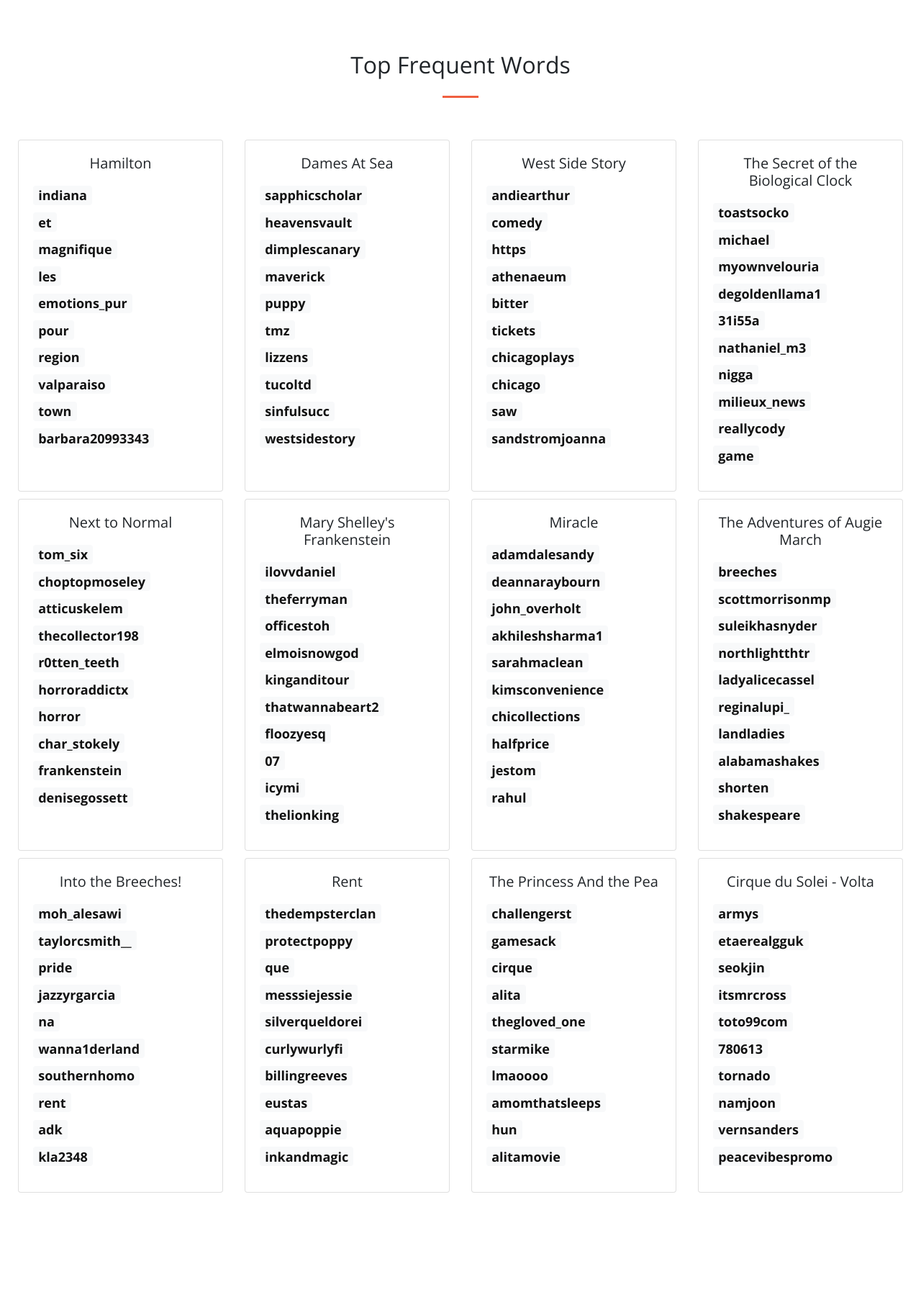
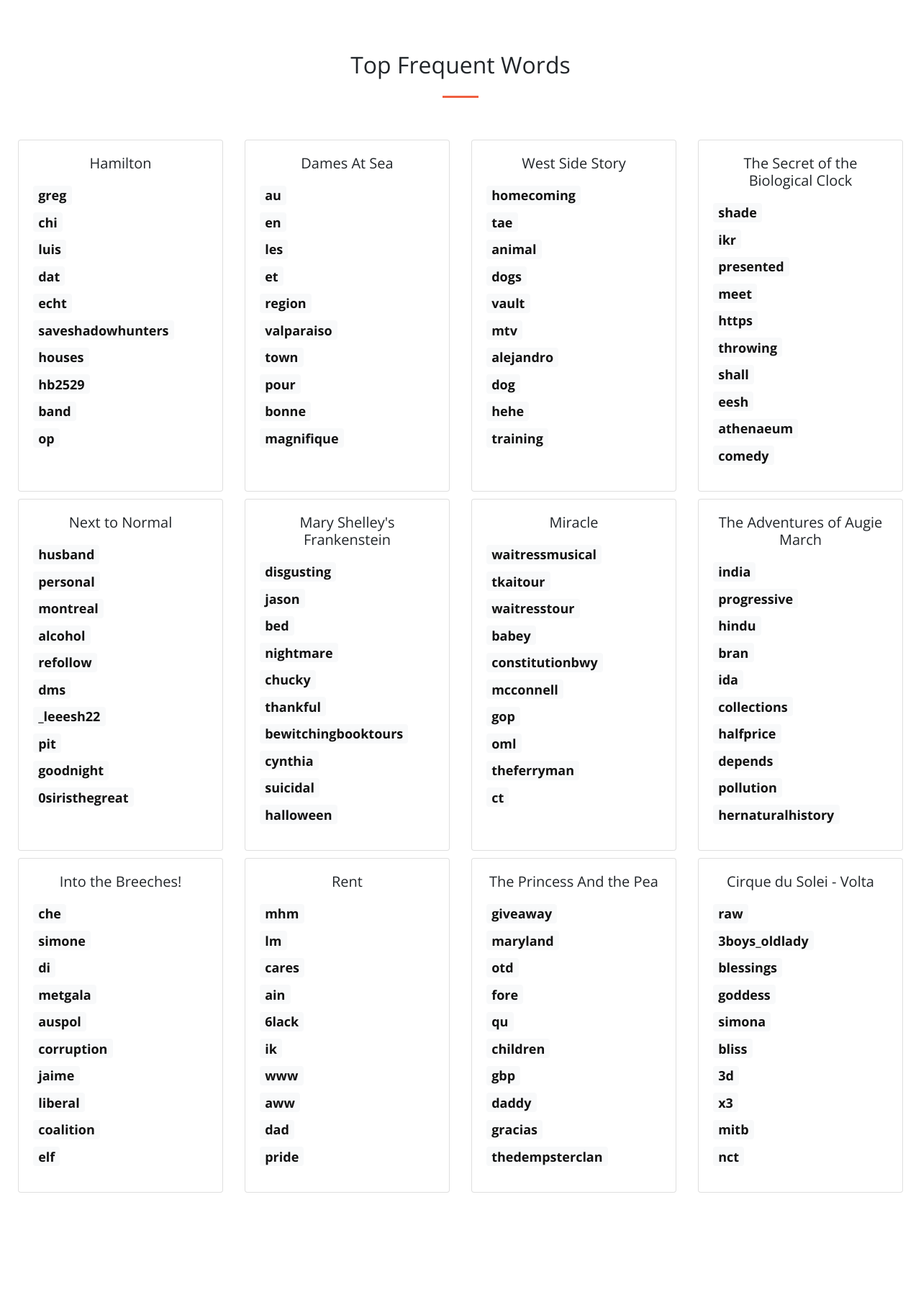
Before and after one commit to suojy/338, a Flask app: page /top in a window 1280 px wide. Shown: the part 57-1852 px from the top of the page at 72% size. Run offline with Flask 2, Linux system fonts and the light colour scheme; parts of the project's set-up code (start-up, migrations or seed data) failed here and were passed over; some libraries are stand-ins or nearby versions.

Commit message:
third version

```diff
--- a/flask-backend/app/routes.py
+++ b/flask-backend/app/routes.py
@@ -111,19 +111,231 @@ def get_data_for_user(handle='', sample=False):
 
 def get_topwords():
     data={
-        "Hamilton":["indiana","et", "magnifique", "les", "emotions_pur", "pour", "region", "valparaiso", "town", "barbara20993343", 'sur', 'du', 'presents', 'announced', 'la', 'announces', 'le', 'sailing', 'moumoune_1'],
-        "Dames At Sea":['sapphicscholar', 'heavensvault', 'dimplescanary', 'maverick', 'puppy', 'tmz', 'lizzens', 'tucoltd', 'sinfulsucc', 'westsidestory', 'meitoshirogane', 'copenkamizono', 'p_zippers', 'mtv', 'beyonc', 'americanidol', 'michaeljwoodard', 'worddancer21', 'ccicanine', 'rxtheatre'],
-        "West Side Story":['andiearthur', 'comedy', 'https', 'athenaeum', 'bitter', 'tickets', 'chicagoplays', 'chicago', 'saw', 'sandstromjoanna', 'greenhouse2257', 'theatre', 'athenaeumtheatr', 'courtneymilan', 'bww_chicago', 'alicelfc4'],
-        "The Secret of the Biological Clock":['toastsocko', 'michael', 'myownvelouria', 'degoldenllama1', '31i55a', 'nathaniel_m3', 'nigga', 'milieux_news', 'reallycody', 'game', 'tag_news', 'shebbi__', 'macatk_', 'rod31115', 'games', 'lowthaa', 'isidrosandoval8', 'qgcon', 'michaelevansb05', 'wooemmawatson'],
-        "Next to Normal":['tom_six', 'choptopmoseley', 'atticuskelem', 'thecollector198', 'r0tten_teeth', 'horroraddictx', 'horror', 'char_stokely', 'frankenstein', 'denisegossett', 'stardustlola', 'emofrenchfries', 'book', '_rebeccaparham', 'girlsncorpses', 'myfriendsonfire', 'stokercon', 'thomassanders', 'hamillhimself'],
-        "Mary Shelley's Frankenstein":['ilovvdaniel', 'theferryman', 'officestoh', 'elmoisnowgod', 'kinganditour', 'thatwannabeart2', 'floozyesq', '07', 'icymi', 'thelionking', 'picksinsix', 'gregpmiller', 'trump', 'futiledevicez', 'alum', 'srstoh', 'jillwinebanks'],
-        "Miracle":['adamdalesandy', 'deannaraybourn', 'john_overholt', 'akhileshsharma1', 'sarahmaclean', 'kimsconvenience', 'chicollections', 'halfprice', 'jestom', 'rahul', 'avonbooks', 'uchicagolibrary', 'ogsaffron', 'mrdavehill', 'uchicago', 'the_book_queen', 'marked'],
-        "The Adventures of Augie March":['breeches', 'scottmorrisonmp', 'suleikhasnyder', 'northlightthtr', 'ladyalicecassel', 'reginalupi_', 'landladies', 'alabamashakes', 'shorten', 'shakespeare', 'michaelwestbiz', 'capncrenn', 'mikecarlton01', 'billshortenmp', '3dclouds', 'ofknightiy', 'ofqueenlyrule', 'alistessaf'],
-        "Into the Breeches!":['moh_alesawi', 'taylorcsmith__', 'pride', 'jazzyrgarcia', 'na', 'wanna1derland', 'southernhomo', 'rent', 'adk', 'kla2348', 'arifranny', 'nearlyillegal', 'jamescua2', 'arianagrande', 'juliajmoran', 'allenglean', 'bbynezza', 'sweetlikeari191'],
-        "Rent":['thedempsterclan', 'protectpoppy', 'que', 'messsiejessie', 'silverqueldorei', 'curlywurlyfi', 'billingreeves', 'eustas', 'aquapoppie', 'inkandmagic', 'molinos1282', 'biryaniboyy', 'edgeicrd', 'ryanfoland', 'latenthaze', 'ichoriis', 'lexi'],
-        "The Princess And the Pea":['challengerst', 'gamesack', 'cirque', 'alita', 'thegloved_one', 'starmike', 'lmaoooo', 'amomthatsleeps', 'hun', 'alitamovie', 'simoeliana', 'health', 'yaonlylivvonce', 'nctsmtown_127', 'justabxmom', 'bklynactivemama', 'bdisgusting', 'crissangel', 'alexabliss_wwe'],
-        "Cirque du Solei - Volta":['armys', 'etaerealgguk', 'seokjin', 'itsmrcross', 'toto99com', '780613', 'tornado', 'namjoon', 'vernsanders', 'peacevibespromo', 'btsw_official', 'rt', 'jimin', 'bts', 'bts_twt', 'jungkook', 'yoongi'],
-        "The Music Man":[],
+        "Hamilton":['greg',
+  'chi',
+  'luis',
+  'dat',
+  'echt',
+  'saveshadowhunters',
+  'houses',
+  'hb2529',
+  'band',
+  'op',
+  'fest',
+  'van',
+  'crazyexgirlfriend',
+  'shadowhunters',
+  'dignifiedchanges',
+  'npc17',
+  'shadowhunterschat',
+  'lin',
+  'abcmysteries'],
+        "Dames At Sea":['au',
+  'en',
+  'les',
+  'et',
+  'region',
+  'valparaiso',
+  'town',
+  'pour',
+  'bonne',
+  'magnifique',
+  'merci',
+  'presents',
+  'sur',
+  'announced',
+  'du',
+  'la',
+  'announces',
+  'le',
+  'sailing'],
+        "West Side Story":['homecoming',
+  'tae',
+  'animal',
+  'dogs',
+  'vault',
+  'mtv',
+  'alejandro',
+  'dog',
+  'hehe',
+  'training',
+  'jeremiah',
+  'jenelle',
+  'americanidol',
+  'maverick',
+  'manchester',
+  'production',
+  'beyonc',
+  'puppy',
+  'westsidestory'],
+        "The Secret of the Biological Clock": ['shade',
+  'ikr',
+  'presented',
+  'meet',
+  'https',
+  'throwing',
+  'shall',
+  'eesh',
+  'athenaeum',
+  'comedy',
+  'bitter',
+  'chicago',
+  'tickets',
+  'ctw19',
+  'saw',
+  'theatre'],
+        "Next to Normal":['husband',
+  'personal',
+  'montreal',
+  'alcohol',
+  'refollow',
+  'dms',
+  '_leeesh22',
+  'pit',
+  'goodnight',
+  '0siristhegreat',
+  'michael',
+  'microtalks',
+  '31i55a',
+  'queer',
+  'qgcon',
+  'nigga',
+  'game',
+  'games',
+  'wooemmawatson'],
+        "Mary Shelley's Frankenstein":['disgusting',
+  'jason',
+  'bed',
+  'nightmare',
+  'chucky',
+  'thankful',
+  'bewitchingbooktours',
+  'cynthia',
+  'suicidal',
+  'halloween',
+  'film',
+  'bvs',
+  'conclusion',
+  'aquaman',
+  'horror',
+  'corpsy',
+  'book',
+  '_rebeccaparham'],
+        "Miracle": ['waitressmusical',
+  'tkaitour',
+  'waitresstour',
+  'babey',
+  'constitutionbwy',
+  'mcconnell',
+  'gop',
+  'oml',
+  'theferryman',
+  'ct',
+  'kinganditour',
+  'icymi',
+  '07',
+  'thelionking',
+  'picksinsix',
+  'trump',
+  'alum',
+  'jillspin'],
+        "The Adventures of Augie March": ['india',
+  'progressive',
+  'hindu',
+  'bran',
+  'ida',
+  'collections',
+  'halfprice',
+  'depends',
+  'pollution',
+  'hernaturalhistory',
+  '_waleedshahid',
+  'cancer',
+  'rahul',
+  'marked'],
+        "Into the Breeches!": ['che',
+  'simone',
+  'di',
+  'metgala',
+  'auspol',
+  'corruption',
+  'jaime',
+  'liberal',
+  'coalition',
+  'elf',
+  'lnp',
+  'mum',
+  'xenonracer',
+  'landladies',
+  'morrison',
+  'labor',
+  'shorten',
+  'shakespeare',
+  '3dclouds'],
+        "Rent":['mhm',
+  'lm',
+  'cares',
+  'ain',
+  '6lack',
+  'ik',
+  'www',
+  'aww',
+  'dad',
+  'pride',
+  'ahh',
+  'ka',
+  'rent',
+  'na',
+  'adk'],
+        "The Princess And the Pea":['giveaway',
+  'maryland',
+  'otd',
+  'fore',
+  'qu',
+  'children',
+  'gbp',
+  'daddy',
+  'gracias',
+  'thedempsterclan',
+  'messsiejessie',
+  'que',
+  '_slrichardson',
+  'eustas',
+  'lexi'],
+        "Cirque du Solei - Volta":['raw',
+  '3boys_oldlady',
+  'blessings',
+  'goddess',
+  'simona',
+  'bliss',
+  '3d',
+  'x3',
+  'mitb',
+  'nct',
+  'blessing',
+  'health',
+  'hun',
+  'alita',
+  'lmaoooo',
+  'liv',
+  'alexa'],
+        "The Music Man":['cutie',
+  'jin',
+  'jungkooks',
+  'lifelesson',
+  'cyclonefani',
+  'anfield',
+  'sejin',
+  'armys',
+  'aor',
+  'seokjin',
+  '780613',
+  'tornado',
+  'namjoon',
+  'jimin',
+  'bts',
+  'jungkook',
+  'yoongi'],
     }
     return data
 
--- a/flask-backend/app/static/scss/_masthead.scss
+++ b/flask-backend/app/static/scss/_masthead.scss
@@ -2,7 +2,7 @@
 header.masthead {
   padding-top: 10rem;
   padding-bottom: calc(10rem - 56px);
-  background-image: url('../img/5.jpg');
+  background-image: url('../img/e5.jpg');
   background-position: center center;
   @include background-cover;
   hr {
```
Also changed, not shown: wordweights.txt (added, +225 -0 lines), flask-backend/app/static/css/creative.min.css.
